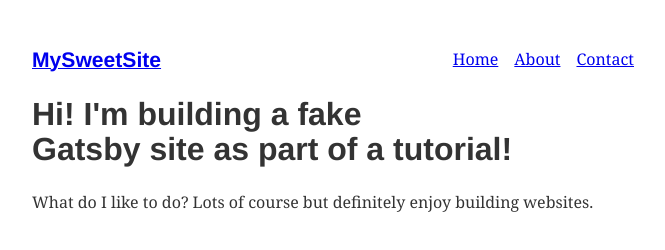
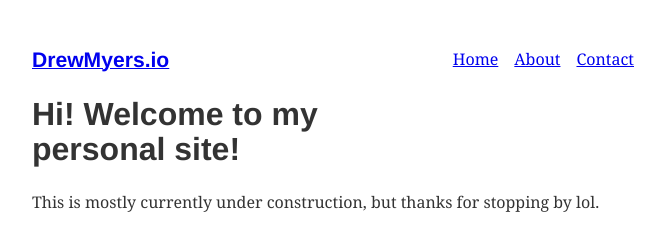
Before and after one commit to drew-myers/drewmyers.io, a Gatsby site in the folder drewmyers.io-site/: page / in a window 1280 px wide. Shown: the whole page, without its empty margins (299-964 px from the left). Built offline with nearby package versions, Linux system fonts and the light colour scheme; Gatsby itself is replaced by a stand-in of ours.

Commit message:
updated pages and removed .cache

```diff
--- a/drewmyers.io-site/src/components/layout.js
+++ b/drewmyers.io-site/src/components/layout.js
@@ -11,7 +11,7 @@ export default ({ children }) => (
   <div style={{ margin: `3rem auto`, maxWidth: 650, padding: `0 1rem` }}>
     <header style={{ marginBottom: `1.5rem` }}>
       <Link to="/" style={{ textShadow: `none`, backgroundImage: `none` }}>
-        <h3 style={{ display: `inline` }}>MySweetSite</h3>
+        <h3 style={{ display: `inline` }}>DrewMyers.io</h3>
       </Link>
       <ul style={{ listStyle: `none`, float: `right` }}>
         <ListLink to="/">Home</ListLink>
--- a/drewmyers.io-site/src/pages/about.js
+++ b/drewmyers.io-site/src/pages/about.js
@@ -4,6 +4,6 @@ import Layout from "../components/layout"
 export default () => (
   <Layout>
     <h1>About me</h1>
-    <p>I’m good enough, I’m smart enough, and gosh darn it, people like me!</p>
+    <p>Lorem ipsum!</p>
   </Layout>
 )
--- a/drewmyers.io-site/src/pages/contact.js
+++ b/drewmyers.io-site/src/pages/contact.js
@@ -5,7 +5,7 @@ export default () => (
   <Layout>
     <h1>I'd love to talk! Email me at the address below</h1>
     <p>
-      <a href="mailto:me@example.com">me@example.com</a>
+      <a href="mailto:drew@drewmyers.io">drew@drewmyers.io</a>
     </p>
   </Layout>
 )
--- a/drewmyers.io-site/src/pages/index.js
+++ b/drewmyers.io-site/src/pages/index.js
@@ -3,10 +3,9 @@ import Layout from "../components/layout"
 
 export default () => (
   <Layout>
-    <h1>Hi! I'm building a fake Gatsby site as part of a tutorial!</h1>
+    <h1>Hi! Welcome to my personal site!</h1>
     <p>
-      What do I like to do? Lots of course but definitely enjoy building
-      websites.
+      This is mostly currently under construction, but thanks for stopping by lol.
     </p>
   </Layout>
 )
```
Also changed, not shown: 2 other files.
